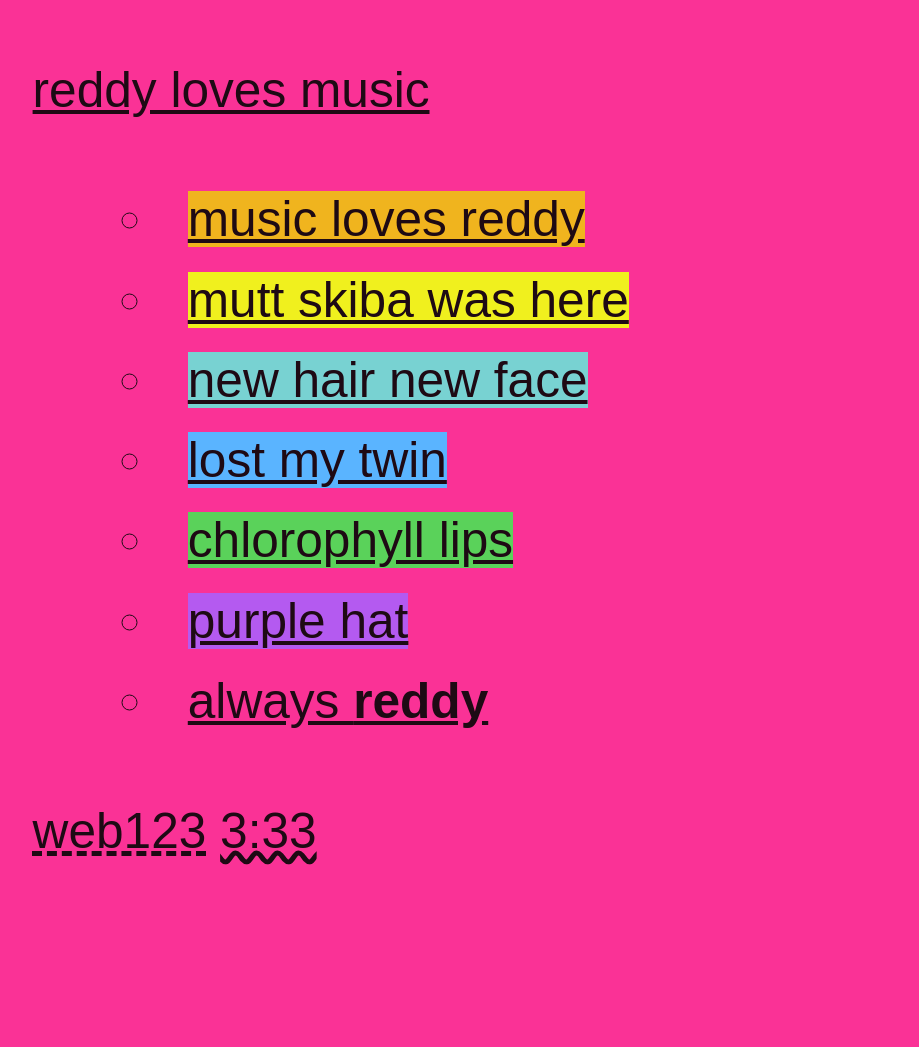
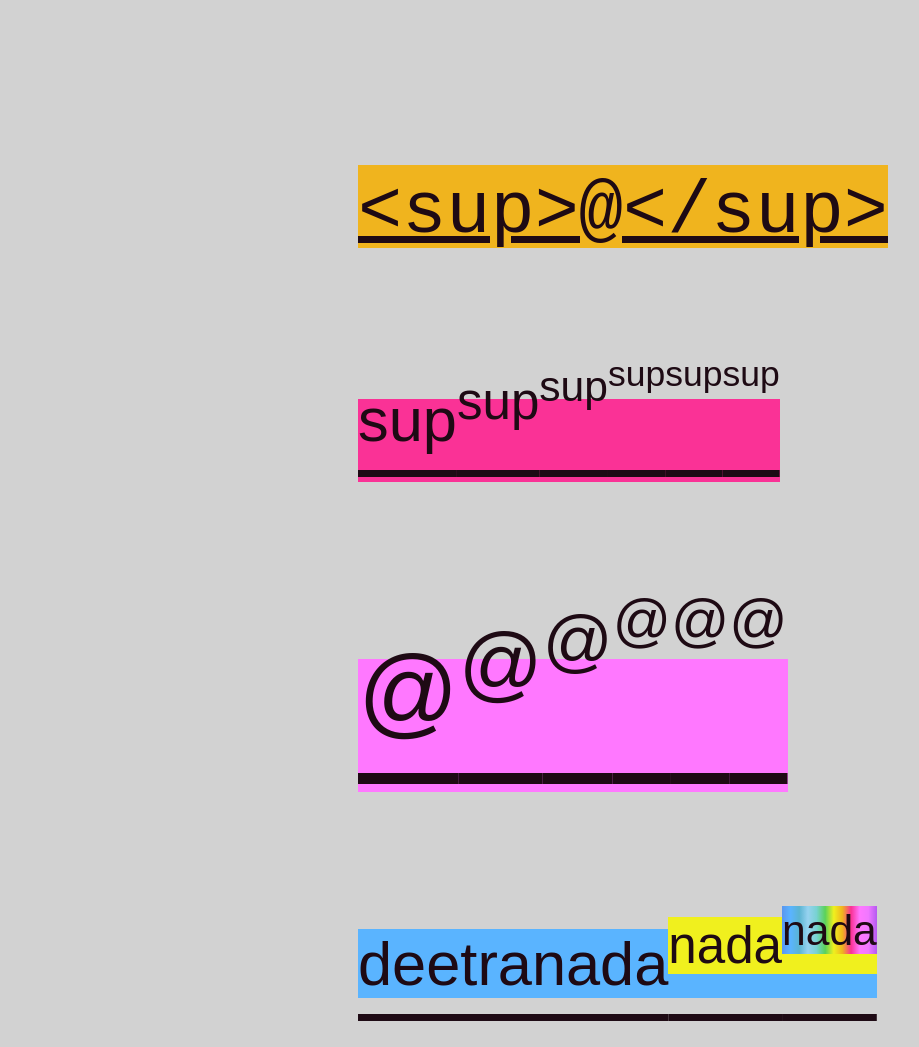
Before and after one commit to webmural/sdds, a website: page index.html in a window 1280 px wide. Shown: the top 1047 px of the page, without its empty margins (17-936 px from the left). Before the commit the page ends 920 px from the top, so only its background shows below. Drawn offline with Linux system fonts and the light colour scheme.

Commit message:
#1 sup sup sup sup sup

```diff
--- a/reddy.css
+++ b/hue.css
@@ -78,3 +78,7 @@ https://s9a.org/ooze
     var(--pour)
   );
 }
+
+:focus-within {
+  filter: hue-rotate(-3deg);
+}
--- a/index.css
+++ /dev/null
@@ -1,44 +0,0 @@
-html {
-  font-family: sans-serif;
-  font-size: calc(1em + 1vmin + 2vmax);
-  line-height: 1.618;
-}
-
-body {
-  padding: 1em;
-  display: flex;
-  flex-flow: column;
-  margin: auto;
-}
-
-[rel=home] {
-  text-decoration-style: dashed;
-}
-
-[rel=help] {
-  text-decoration-style: wavy;
-}
-
-:focus {
-  outline-width: thick;
-  outline-style: dotted;
-  outline-color: currentColor;
-}
-
-:focus:active {
-  outline-width: medium;
-  outline-style: groove;
-}
-
-:focus-within {
-  filter: hue-rotate(-9deg);
-}
-
-li {
-  margin-inline-start: 1em;
-  list-style: circle;
-}
-
-li:focus-within {
-  list-style: disc;
-}
--- a/index.html
+++ b/index.html
@@ -1,33 +1,53 @@
 <!DOCTYPE html>
-<html lang="en-US" class="ooze heat">
+<html lang="en-US" class="ooze" id="!">
 <meta charset="utf-8">
-<title>reddy mural</title>
+
+<title>sup mural</title>
+
 <meta name=viewport content="width=device-width">
 <meta name=color-scheme content="dark light">
-<meta name=theme-color content="tomato">
-<meta name=description content="music or monkey on the moon">
+<meta name=theme-color content="violet">
+<meta name=description content="html sup tag laboratory ooze">
 
-<link rel="stylesheet" href="reddy.css" media="all">
-<link rel="stylesheet" href="index.css">
+<link rel="stylesheet" href="sup.css" media="all">
+<link rel="stylesheet" href="hue.css" media=(color)>
+<link rel="index" href="https://webmural.com/html">
+<link rel="prev" href="https://webmural.com/reddy">
+<link rel="home" href="https://webmural.com">
+<link rel="help" href="https://s9a.page/ooze">
+<link rel="help" href="https://webmural.com/bee">
+<link rel="next" href="https://webmural.com/8ee">
 
 <link rel="license" href="UNLICENSE.txt">
-<link rel="icon" href="icon.svg">
+<link rel="icon" href="dns.svg">
 
-<main aria-label="setlist">
+<main aria-label="sup tag lab">
   <header>
-    <a href="https://webmural.com/cosmicdust" class="ooze heat">reddy loves music</a>
+    <a href="https://webmural.com" class="ooze jupe"><code>&lt;sup&gt;@&lt;/sup&gt;</code></a>
   </header>
-  <menu>
-    <li><a href="https://webmural.com/music" class="ooze jupe">music loves reddy</a>
-    <li><a href="https://webmural.com/deserve" class="ooze volt">mutt skiba was here</a>
-    <li><a href="https://webmural.com/beabadoobee" class="ooze moss">new hair new face</a>
-    <li><a href="https://webmural.com/dialon" class="ooze rain">lost my twin</a>
-    <li><a href="https://webmural.com/toucan" class="ooze lawn">chlorophyll lips</a>
-    <li><a href="https://webmural.com/violetttear" class="ooze pulp">purple hat</a>
-    <li><a href="https://webmural.com/puvm" class="ooze heat">always <b>reddy</b></a>
-  </menu>
+  <p>
+    <a href="https://webmural.com/reddy" class="ooze heat">
+      <sup>sup<sup>sup<sup>sup<sup>sup</sup><sup>sup</sup><sup>sup</sup></sup></sup></sup>
+    </a>
+  </p>
+  <p>
+    <a href="https://webmural.com/web123" class="plus ooze punk">
+      <sup>@<sup>@<sup>@<sup>@</sup><sup>@</sup><sup>@</sup></sup></sup></sup>
+    </a>
+  </p>
+  <p class="ooze">
+    <a href="https://webmural.com/dbqp">
+      <sup class="ooze rain">deetranada<sup class="ooze volt">nada<sup class="ooze pulp spectra">nada</sup></sup></sup>
+    </a>
+  </p>
+  <p class="ooze">
+    <a href="https://webmural.com/cosmicdust">
+      <sup class="ooze lawn">bea<sup>ba<sup class="ooze wind">doo<sup class="ooze volt">bee</sup></sup></sup></sup>
+    </a>
+  </p>
   <footer>
-    <a rel="home" href="https://webmural.com/web123">web123</a>
-    <a rel="help" href="https://webmural.com/333">3:33</a>
+    <a class="ooze punk" href="https://webmural.com/html">HTML</a>
+    <a class="ooze jupe" href="#!">÷</a>
+    <a class="ooze pynk" href="https://webmural.com/css">CSS</a>
   </footer>
 </main>
--- /dev/null
+++ b/sup.css
@@ -0,0 +1,50 @@
+html {
+  font-family: sans-serif;
+  font-size: max(3ch, 2em + 2vmin + 2vmax);
+  line-height: 1.618;
+}
+
+body {
+  align-items: center;
+  display: flex;
+  flex-flow: column;
+  margin: auto;
+  padding: 2rem;
+}
+
+[href^="#"] {
+  font-weight: bold;
+  padding-inline: 1ch;
+}
+
+.plus {
+  font-size: 1.618em;
+}
+
+:target {
+  font-size: max(3ch, 3ch + 1vmin + 1vmax);
+}
+
+:target body {
+  align-items: stretch;
+}
+
+:target sup {
+  font-size: 1.618em;
+}
+
+@media (orientation: portrait) {
+  :target header,
+  :target footer,
+  :target p {
+    writing-mode: vertical-lr;
+  }
+}
+
+:focus {
+  outline: thick dotted;
+}
+
+:focus:active {
+  outline: medium groove;
+}
```
Also changed, not shown: README.md, dns.svg (added), icon.svg (deleted).
